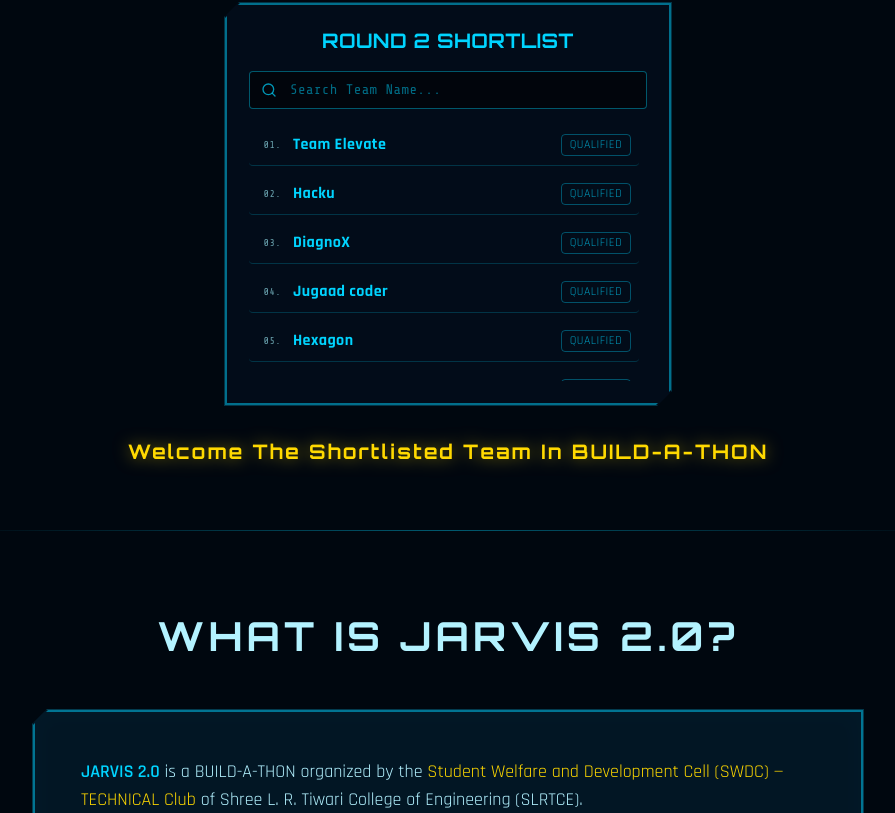
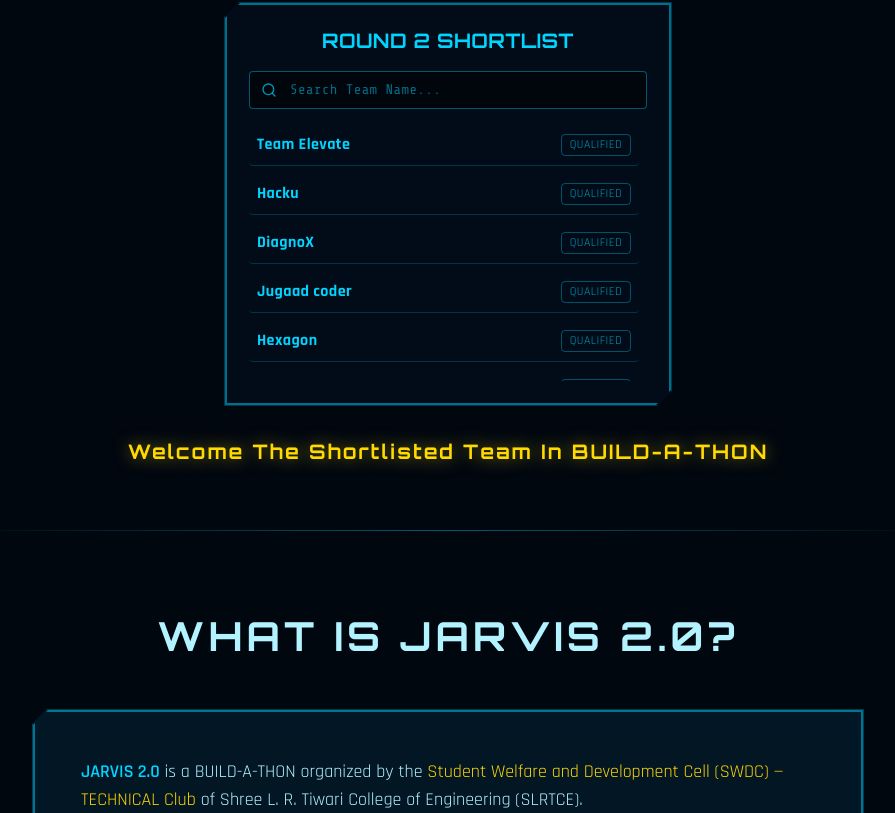
Before and after one commit to Vaibhav-vx/JARVIS-2.O, a React (Vite) app: page / in a window 1280 px wide. Shown: the part 1067-1880 px from the top of the page, without its empty margins (192-1087 px from the left). Built offline with nearby package versions, Linux system fonts and the light colour scheme; the HTML template or start-up script is replaced by a standard one.

Commit message:
style: removed team indices from Round 2 Results

```diff
--- a/src/components/Round2Results.tsx
+++ b/src/components/Round2Results.tsx
@@ -72,9 +72,6 @@ const Round2Results = () => {
                   key={idx}
                   className="font-rajdhani text-sm sm:text-base py-2 border-b border-primary/20 text-foreground flex items-center gap-3 hover:bg-primary/5 transition-colors px-2 rounded"
                 >
-                  <span className="font-mono text-[10px] text-muted-foreground w-6 text-right shrink-0">
-                    {String(round2Teams.indexOf(team) + 1).padStart(2, '0')}.
-                  </span>
                   <span className={team.includes("🐊") ? "text-green-400 font-bold" : "font-bold text-primary"}>{team}</span>
                   <span className="ml-auto text-primary text-xs opacity-70 border border-primary/50 px-2 py-0.5 rounded">QUALIFIED</span>
                 </li>
```
